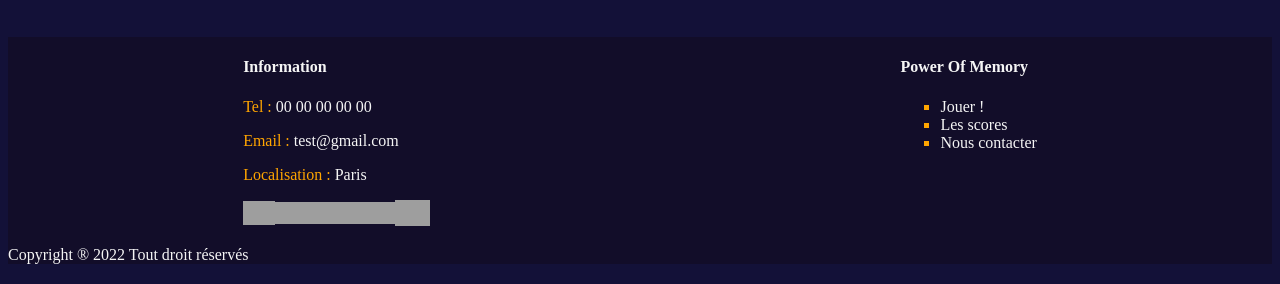
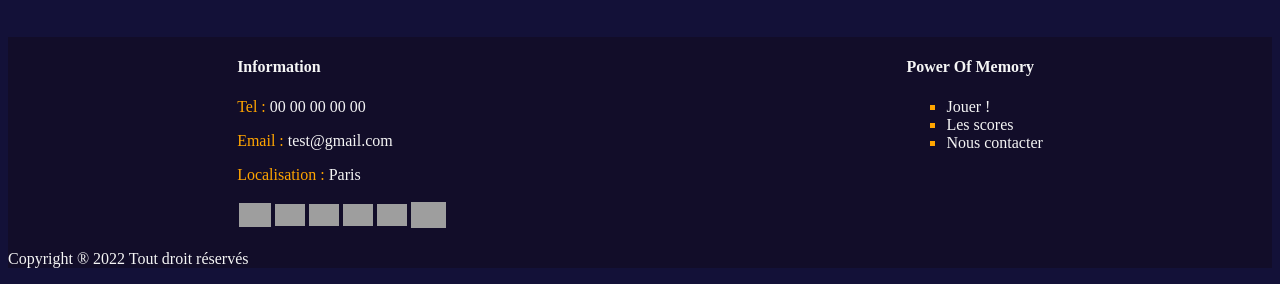
Before and after one commit to BastienVitour/puissance4, a PHP site: page / in a window 1280 px wide. Shown: the part 2093-2377 px from the top of the page. Run offline with PHP 8.4, Linux system fonts and the light colour scheme; grey boxes are pictures that could not be loaded.

Commit message:
modified footer css

```diff
--- a/accueil/accueil.css
+++ b/accueil/accueil.css
@@ -219,6 +219,10 @@ footer {
     align-items: center;
 }
 
+.bouton_reseaux_sociaux{
+    border: 2px solid #120D29;
+}
+
 ul li {
     list-style-type: square;
 }
--- a/jeu/memory.css
+++ b/jeu/memory.css
@@ -266,6 +266,10 @@ footer {
     align-items: center;
 }
 
+.bouton_reseaux_sociaux{
+    border: 2px solid #120D29;
+}
+
 ul li {
     list-style-type: square;
 }
--- a/scores/scores.css
+++ b/scores/scores.css
@@ -109,6 +109,10 @@ footer {
     align-items: center;
 }
 
+.bouton_reseaux_sociaux{
+    border: 2px solid #120D29;
+}
+
 ul li {
     list-style-type: square;
 }
```
